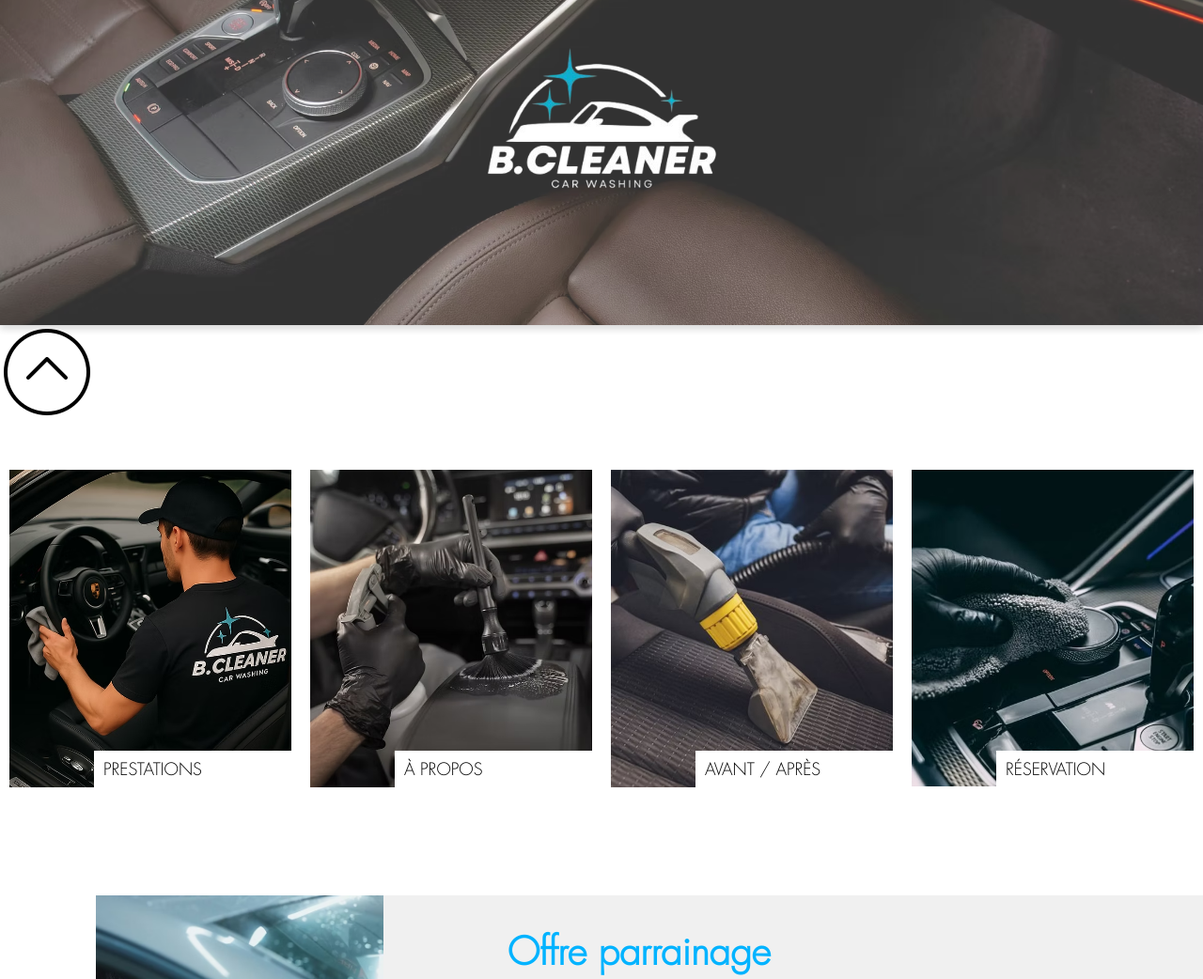
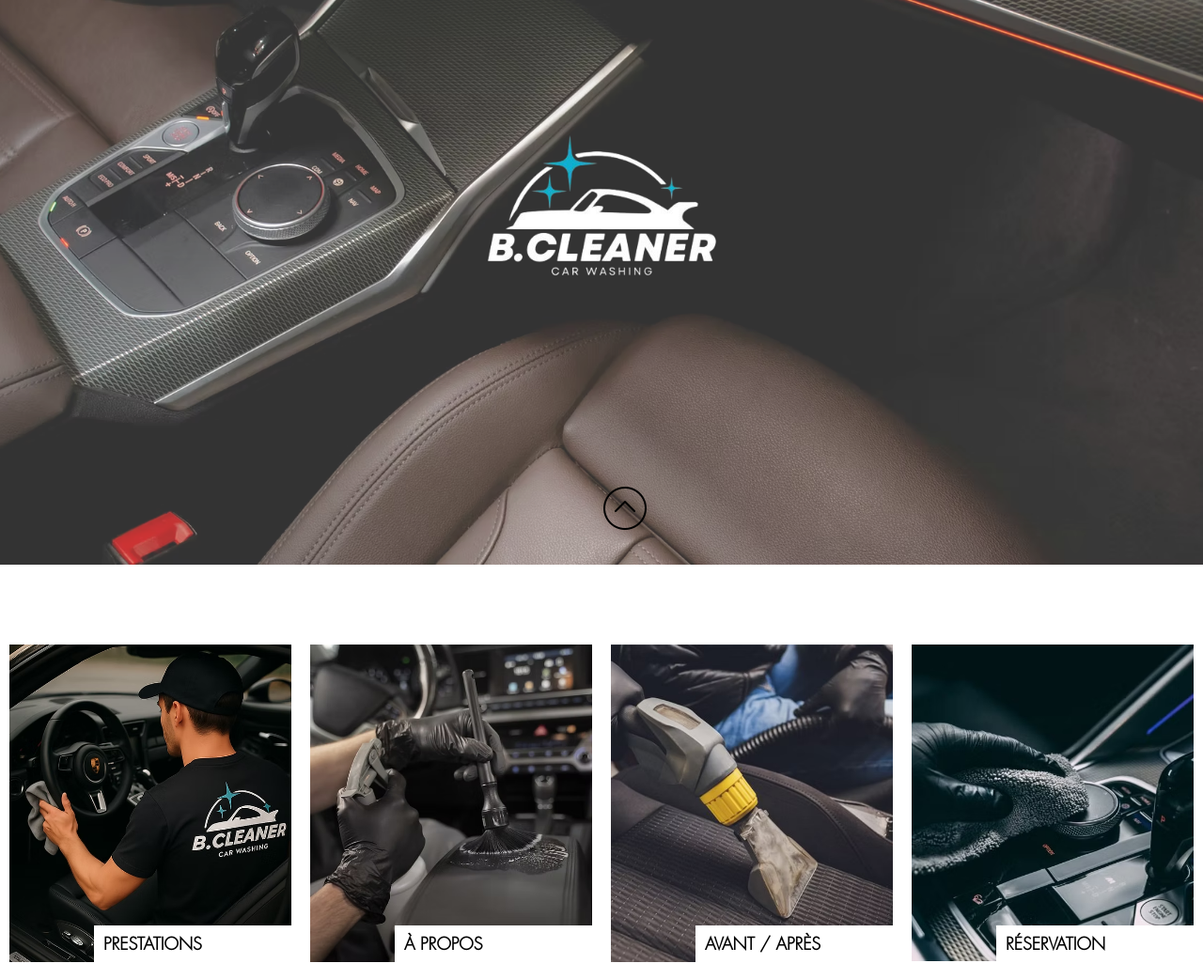
Before and after one commit to bleudiam-debug/test.github.io, a plain HTML site: page index.html in a window 1280 px wide. Shown: the part 202-1244 px from the top of the page at 94% size. Drawn offline with Linux system fonts and the light colour scheme; a web font is replaced by a local one.

Commit message:
Update style.css

```diff
--- a/style/style.css
+++ b/style/style.css
@@ -12,8 +12,31 @@
   font-style: normal;
 }
 
+@keyframes bounce {
+  0%,
+  20%,
+  50%,
+  80%,
+  100% {
+    transform: translateY(0);
+  }
+  30% {
+    transform: translateY(-5px);
+  }
+  60% {
+    transform: translateY(-5px);
+  }
+}
+
 body {
   font-family: "futura", sans-serif;
+}
+
+html,
+body {
+  height: 100%;
+  margin: 0;
+  padding: 0;
 }
 
 * {
@@ -66,17 +89,17 @@ h1 {
 
 .banniere {
   width: 100%;
-  height: 500px;
+  height: calc(100vh - 45px); /* 80px = hauteur approximative de la top-bar */
   object-fit: cover;
   display: block;
   opacity: 0.8;
-  box-shadow: 0 4px 8px rgba(0, 0, 0, 0.2);
 }
 
 .banner_container {
   position: relative;
   width: 100%;
-  padding-bottom: 10px;
+  height: 100vh; /* prend toute la fenêtre */
+  overflow: hidden;
 }
 
 .logo_banniere {
@@ -86,6 +109,16 @@ h1 {
   transform: translate(-50%, -50%);
   width: 300px;
   height: auto;
+}
+
+.icone_fleche {
+  position: absolute;
+  bottom: 80px;
+  left: 50%;
+  transform: translateX(-50%);
+  width: 50px;
+  height: auto;
+  animation: bounce 2s infinite;
 }
 
 /* Bloc cliquable avec images */
@@ -101,6 +134,9 @@ h1 {
   position: relative;
   display: inline-block;
   text-align: center;
+  opacity: 0;
+  transform: translateY(50px);
+  transition: opacity 0.6s ease-out, transform 0.6s ease-out;
 }
 .image_link img {
   display: block;
@@ -115,7 +151,7 @@ h1 {
   right: 0; /* il s’étend jusqu’au bord droit */
   background-color: white; /* fond blanc */
   color: black;
-
+  font-weight: bold;
   padding: 8px 10px;
   text-align: left;
   box-sizing: border-box;
@@ -127,6 +163,11 @@ h1 {
   filter: brightness(0.7); /* assombrit l’image au survol */
 }
 
+.image_link.visible {
+  opacity: 1;
+  transform: translateY(0);
+}
+
 /* style offre parrainage */
 
 .offre_parrainage {
@@ -136,6 +177,14 @@ h1 {
   margin-top: 75px;
   padding-right: 200px;
   position: relative; /* pour que le ::before soit positionné par rapport à ce bloc */
+  opacity: 0;
+  transform: translateX(100px); /* commence décalé à droite */
+  transition: opacity 0.8s ease-out, transform 0.8s ease-out;
+}
+
+.offre_parrainage.visible {
+  opacity: 1;
+  transform: translateX(0); /* revient à sa position normale */
 }
 
 .offre_parrainage::before {
```
